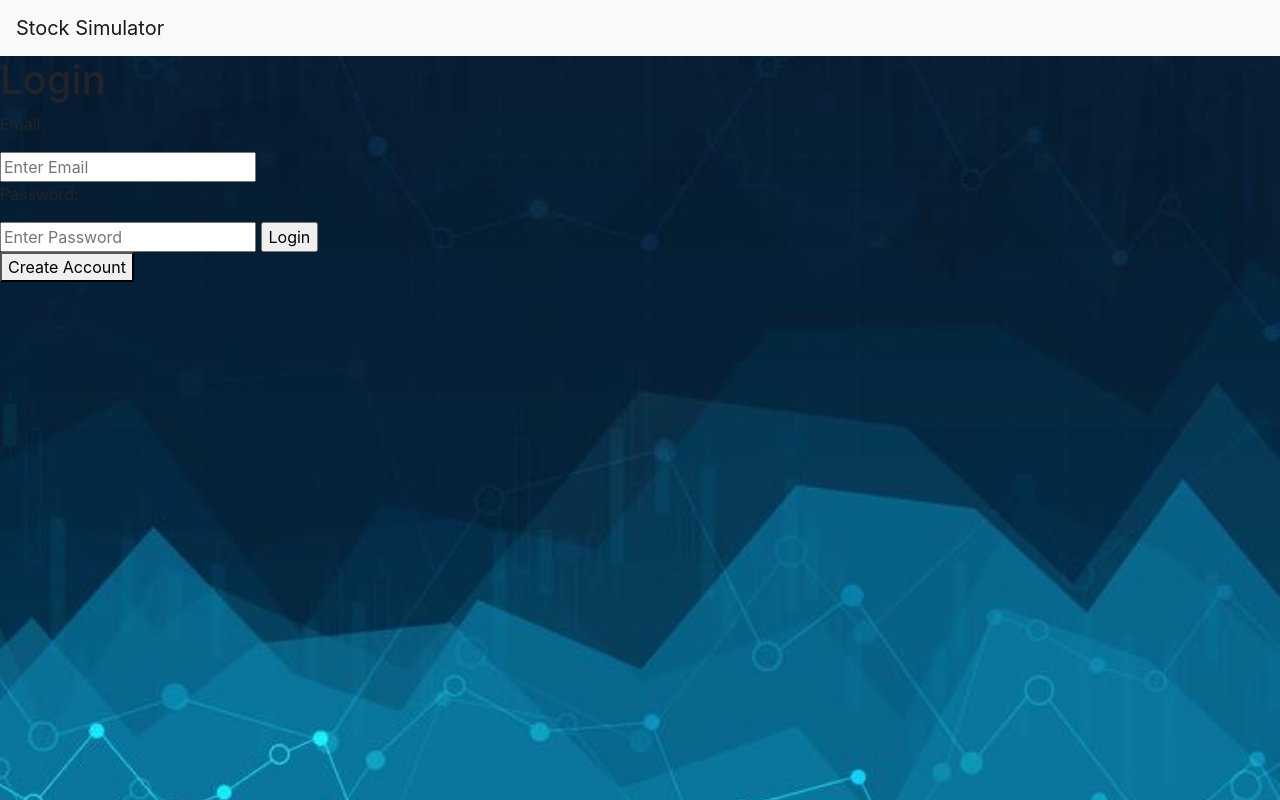
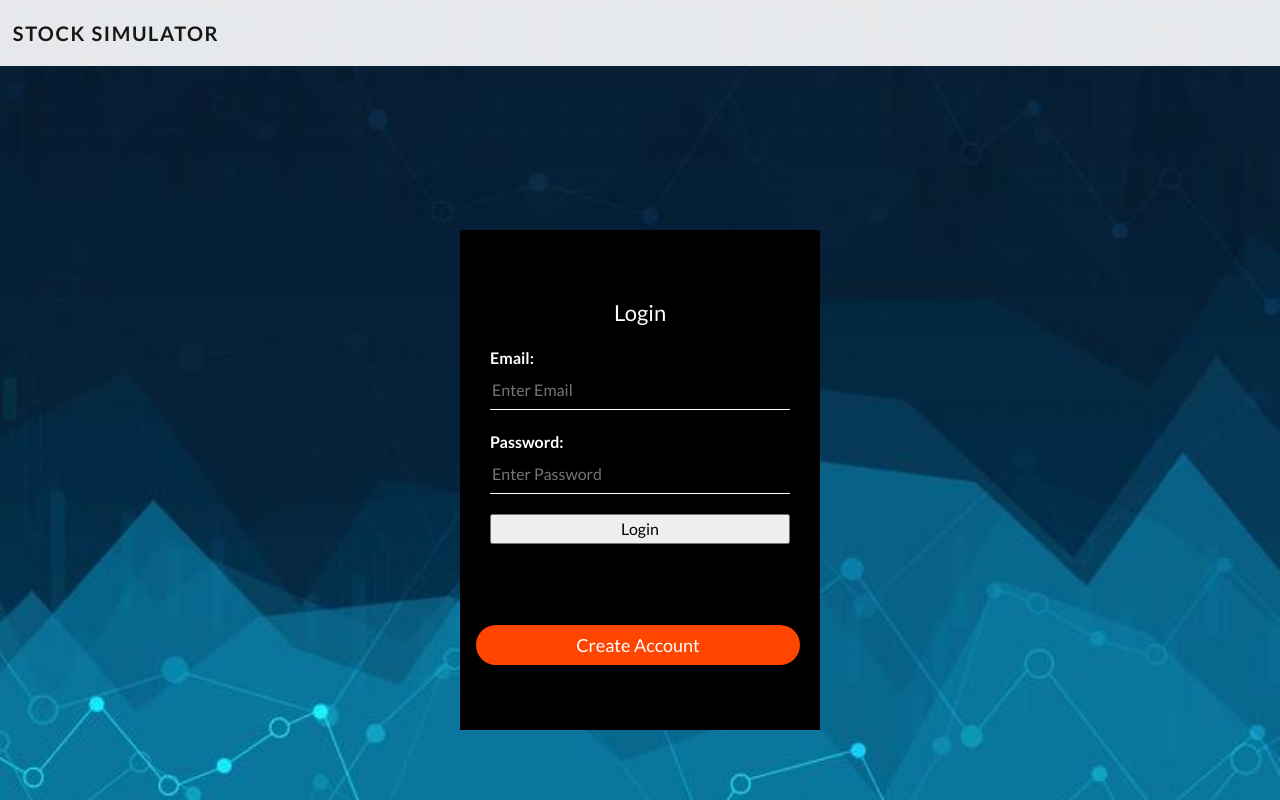
Before and after one commit to sehm2690/CP465, a PHP site: page /CP465/login.php in a window 1280 px wide. Run offline with PHP 8.4, Linux system fonts and the light colour scheme.

Commit message:
More styling changes

```diff
--- /dev/null
+++ b/css/style-2.css
@@ -0,0 +1,229 @@
+@import url('https://fonts.googleapis.com/css?family=Lato:400,700');
+
+/*
+* Login page
+*/
+
+body {
+    margin: 0;
+    padding: 0;
+    background-image: url(loginBackground.png);
+    background-size: inherit;
+    background-position: center;
+    font-family: 'Lato', sans-serif;
+}
+
+.navbar {
+    text-transform: uppercase;
+    font-weight: 700;
+    font-size: .9rem;
+    letter-spacing: .1rem;
+    padding: .8rem;
+    background: rgba(255, 255, 255, 0.9)!important;
+}
+
+.navbar-brand img {
+    height: 3rem;
+}
+
+.navbar-nav li {
+    padding-right: .7rem;
+}
+
+.navbar-light .navbar-nav .nav-link {
+    color: black;
+    padding-top: .8rem;
+}
+
+.navbar-light .navbar-nav .nav-link.active,
+.navbar-light .navbar-nav .nav-link:hover {
+    color: orange;
+    padding-top: .8rem;
+}
+
+.nav-link {
+    font-size: 1.1em !important;
+}
+
+.dropdown-item:hover {
+    color: orange;
+}
+
+.btn {
+    color: black;
+    border: 1px solid orange;
+}
+
+.btn:hover {
+    background-color: orange;
+    border: 1px solid orange;
+}
+
+.form {
+    width: 360px;
+    height: 500px;
+    background: #000;
+    color: #ffffff;
+    top: 60%;
+    left: 50%;
+    position: absolute;
+    transform: translate(-50%, -50%);
+    box-sizing: border-box;
+    padding: 70px 30px;
+}
+
+.avatar {
+    width: 100px;
+    height: 100px;
+    border-radius: 50%;
+    position: absolute;
+    top: -30px;
+    left: calc(50% - 50px);
+}
+
+h1 {
+    margin: 0;
+    padding: 0 0 20px;
+    text-align: center;
+    font-size: 22px;
+    font: outline;
+    font-family: 'Lato', sans-serif;
+}
+
+.form p {
+    margin: 0;
+    padding: 0;
+    font-weight: bold;
+}
+
+.form input {
+    width: 100%;
+    margin-bottom: 20px;
+}
+
+.form input[type="text"],
+input[type="password"] {
+    border: none;
+    border-bottom: 1px solid #ffffff;
+    background: transparent;
+    outline: none;
+    height: 40px;
+    color: #ffffff;
+    font-size: 16px;
+    font-family: 'Lato', sans-serif;
+}
+
+.form button {
+    position: absolute;
+    bottom: 65px;
+    right: 20px;
+    width: 90%;
+    border: none;
+    outline: none;
+    height: 40px;
+    background: orangered;
+    color: #ffffff;
+    font-size: 18px;
+    border-radius: 20px;
+    font-family: 'Lato', sans-serif;
+}
+
+.form button:hover {
+    cursor: pointer;
+    background: orange;
+    color: #000;
+}
+
+.a1 {
+    margin: 90px;
+    text-align: center;
+    text-decoration: none;
+    font-size: 12px;
+    line-height: 2px;
+    color: darkgray;
+    font-family: 'Lato', sans-serif;
+}
+
+.a2 {
+    margin: 105px;
+    text-align: center;
+    text-decoration: none;
+    font-size: 12px;
+    font-family: 'Lato', sans-serif;
+    line-height: 10px;
+    color: darkgray;
+}
+
+.form .registration-form {
+    display: none;
+}
+
+
+/*---Firefox Bug Fix --*/
+
+.carousel-item {
+    transition: -webkit-transform 0.5s ease;
+    transition: transform 0.5s ease;
+    transition: transform 0.5s ease, -webkit-transform 0.5s ease;
+    -webkit-backface-visibility: visible;
+    backface-visibility: visible;
+}
+
+
+/*--- Fixed Background Image --*/
+
+figure {
+    position: relative;
+    width: 100%;
+    height: 60%;
+    margin: 0!important;
+}
+
+.fixed-wrap {
+    clip: rect(0, auto, auto, 0);
+    position: absolute;
+    top: 0;
+    left: 0;
+    width: 100%;
+    height: 100%;
+}
+
+#fixed {
+    background-image: url('loginBackground.png');
+    position: fixed;
+    display: block;
+    top: 0;
+    left: 0;
+    width: 100%;
+    height: 100%;
+    background-size: cover;
+    background-position: center center;
+    -webkit-transform: translateZ(0);
+    transform: translateZ(0);
+    will-change: transform;
+}
+
+
+/*--- Bootstrap Padding Fix --*/
+
+[class*="col-"] {
+    padding: 1rem;
+}
+
+
+/*
+  Extra small (xs) devices (portrait phones, less than 576px)
+  No media query since this is the default in Bootstrap
+
+  Small (sm) devices (landscape phones, 576px and up)
+  @media (min-width: 576px) { ... }
+
+  Medium (md) devices (tablets, 768px and up)
+  @media (min-width: 768px) { ... }
+
+  Large (lg) devices (desktops, 992px and up)
+  @media (min-width: 992px) { ... }
+
+  Extra (xl) large devices (large desktops, 1200px and up)
+  @media (min-width: 1200px) { ... }
+  */
--- a/includes/watchlist.inc.php
+++ b/includes/watchlist.inc.php
@@ -50,7 +50,6 @@
         exit();
     }
     //header('Location: ../index.php');
-//    echo "<p> fuck </p>";
     exit();
 
 
--- a/login.php
+++ b/login.php
@@ -7,7 +7,7 @@
     <meta name="viewport" content="width=device-width, initial-scale=1.0">
     <title>Login</title>
     <link rel="stylesheet" href="https://stackpath.bootstrapcdn.com/bootstrap/4.3.1/css/bootstrap.min.css" integrity="sha384-ggOyR0iXCbMQv3Xipma34MD+dH/1fQ784/j6cY/iJTQUOhcWr7x9JvoRxT2MZw1T" crossorigin="anonymous">
-    <!-- <link rel="stylesheet" href="css/style-2.css"> -->
+    <link rel="stylesheet" href="css/style-2.css">
 
 
 </head>
--- a/profilePage.php
+++ b/profilePage.php
@@ -133,11 +133,11 @@ include_once 'includes/connection.php';
             <div class="row">
                 <div class="col-md-4">
                     <div class="profile-img">
-                        <img src="img/avatar.jpg" alt="" />
-                        <div class="file btn btn-lg btn-primary">
+                        <img src="img/profilepic.png" alt="" />
+                        <!-- <div class="file btn btn-lg btn-primary">
                             Change Photo
                             <input type="file" name="file" />
-                        </div>
+                        </div> -->
                     </div>
                 </div>
                 <div class="col-md-6">
```
Also changed, not shown: footer.php (+29 -13 lines), index.php (+42 -5 lines), portfolioTable.php (+37 -34 lines), watchlist.php (+69 -21 lines), deleted_files/style.css (renamed from css/style.css), deleted_files/watchlist.js (renamed from js/watchlist.js), img/avatar.png (renamed from img/avatar.jpg), img/profilepic.png, 1 other file.
